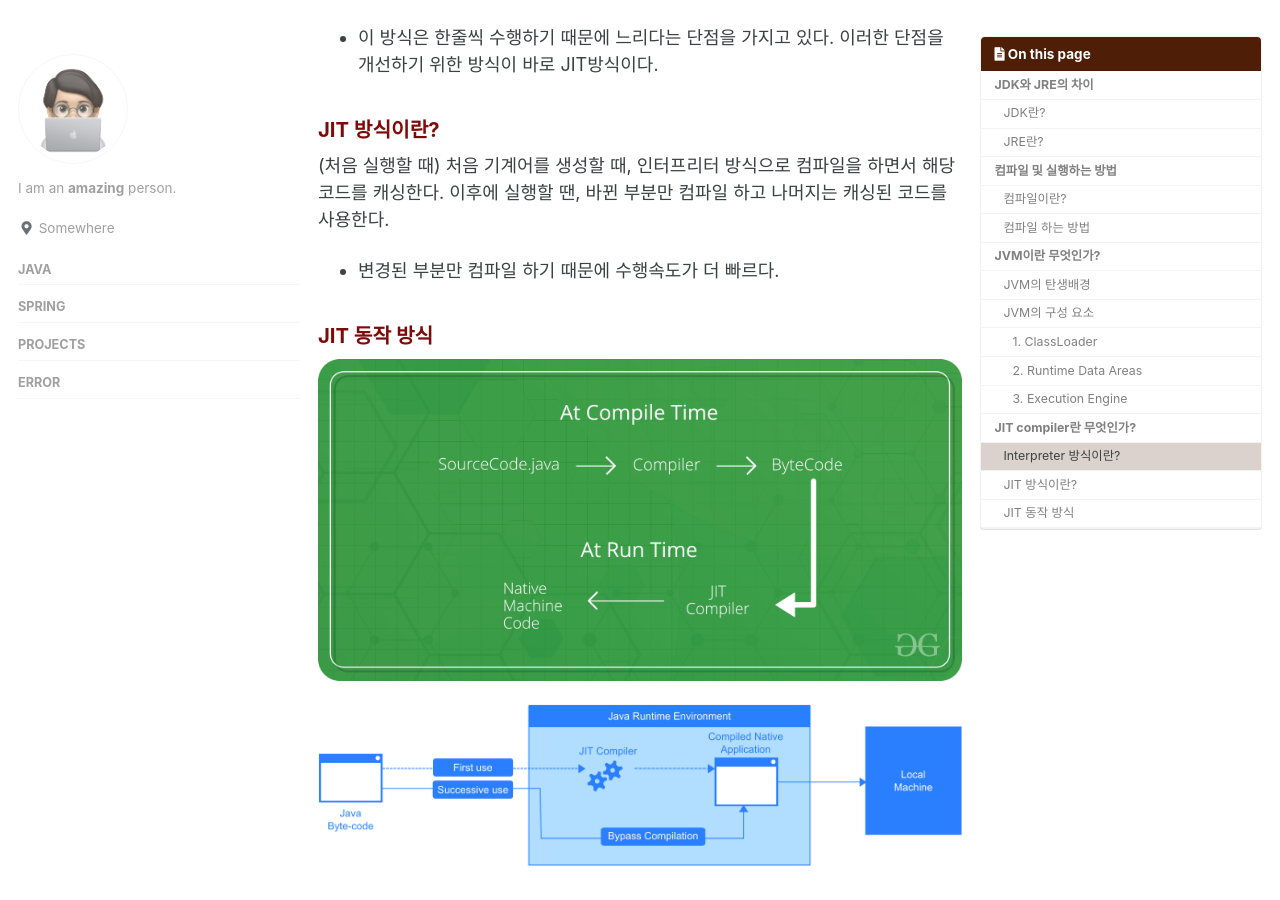
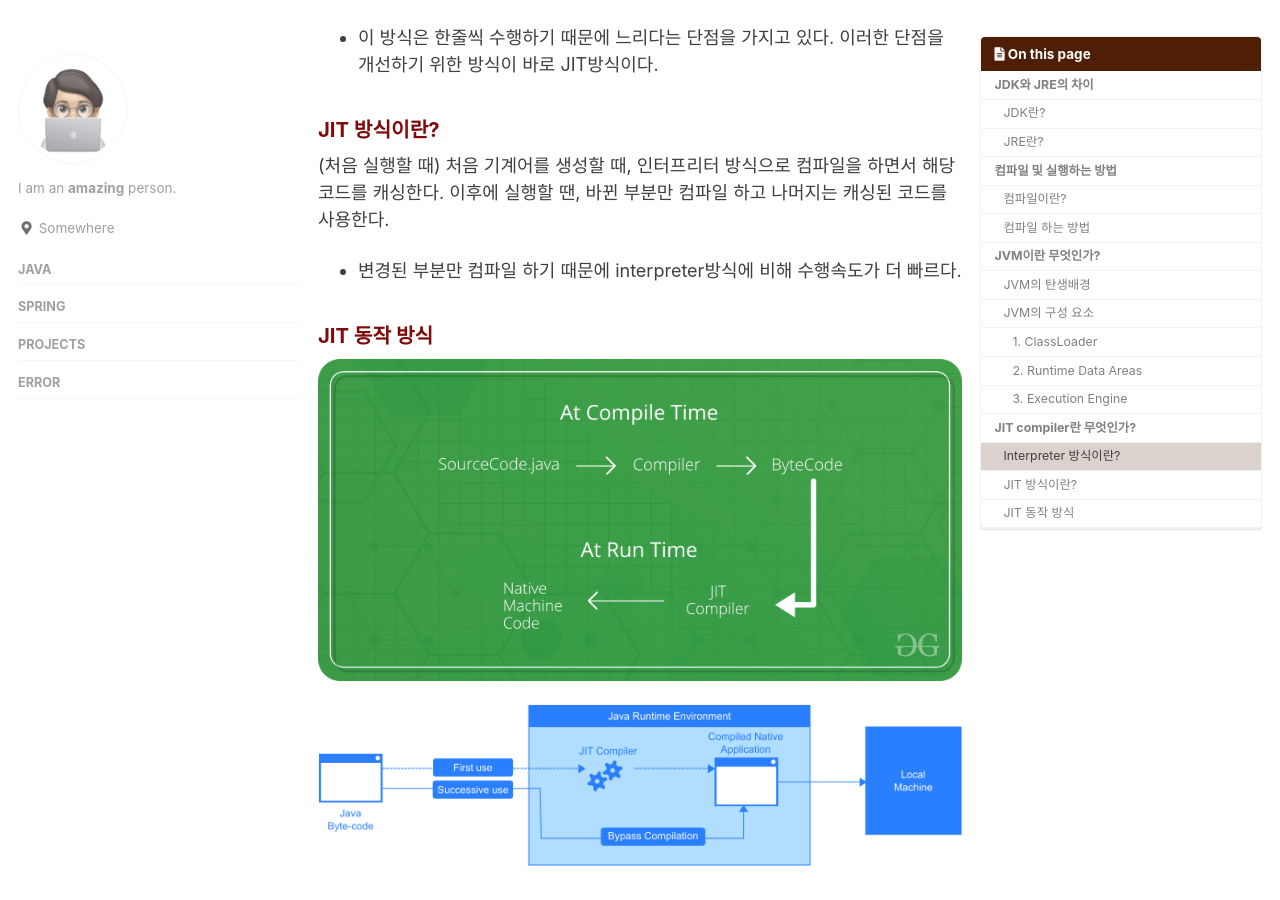
Before and after one commit to gyuripk/blog, a Jekyll site: the page built from _posts/2021-02-26-JVM.md, in a window 1280 px wide and 900 px high, scrolled down 5881 px. Built offline with Jekyll 4.4.1, drawn with Linux system fonts in a browser that asks for light colours; cached includes are drawn as plain includes.

Commit message:
Update 2021-02-26-JVM.md

```diff
--- a/_posts/2021-02-26-JVM.md
+++ b/_posts/2021-02-26-JVM.md
@@ -168,7 +168,7 @@ Just In Time의 약자로 프로그램을 실제 실행하는 시점(Runtime)에
 
    (처음 실행할 때) 처음 기계어를 생성할 때, 인터프리터 방식으로 컴파일을 하면서 해당 코드를 캐싱한다. 이후에 실행할 땐, 바뀐 부분만  컴파일 하고 나머지는 캐싱된 코드를 사용한다.
 
-   - 변경된 부분만 컴파일 하기 때문에 수행속도가 더 빠르다.
+   - 변경된 부분만 컴파일 하기 때문에 interpreter방식에 비해 수행속도가 더 빠르다.
 
 ### JIT 동작 방식
 
```
